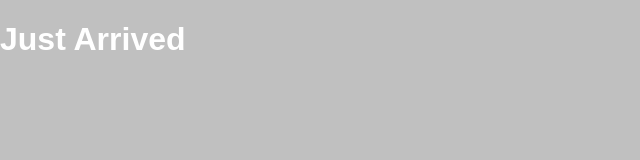
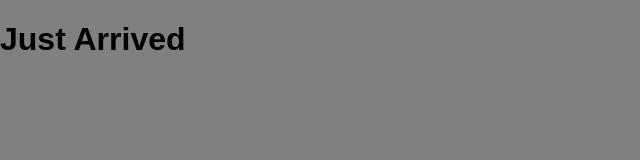
Before and after one commit to justarrived/Front-End-Templates, a website: page index.html in a window 1280 px wide. Shown: the whole page, without its empty margins (0-640 px from the left). Drawn offline with Linux system fonts and the light colour scheme.

Commit message:
style update

```diff
--- a/src/styles/layouts/_home.scss
+++ b/src/styles/layouts/_home.scss
@@ -1,7 +1,8 @@
 body {
-background:silver;
+background:grey;
+
 }
 
 h1, p{
-	color:white;
+	color:black;
 }
```
Also changed, not shown: dist/styles/screen.css, dist/styles/screen.min.css.
